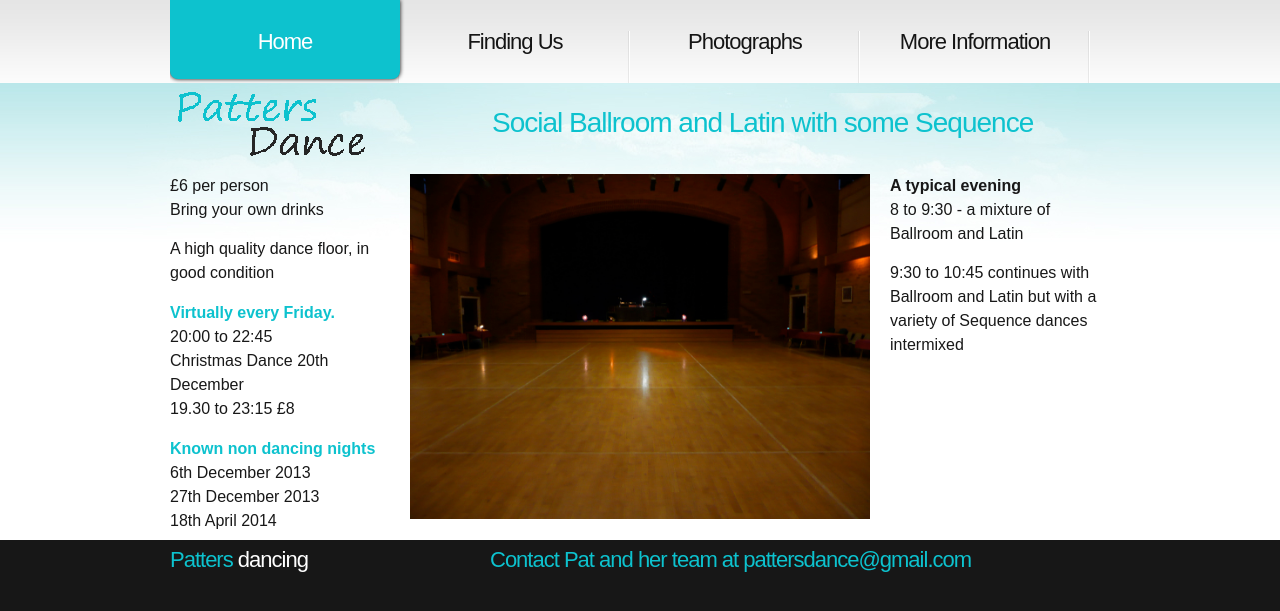
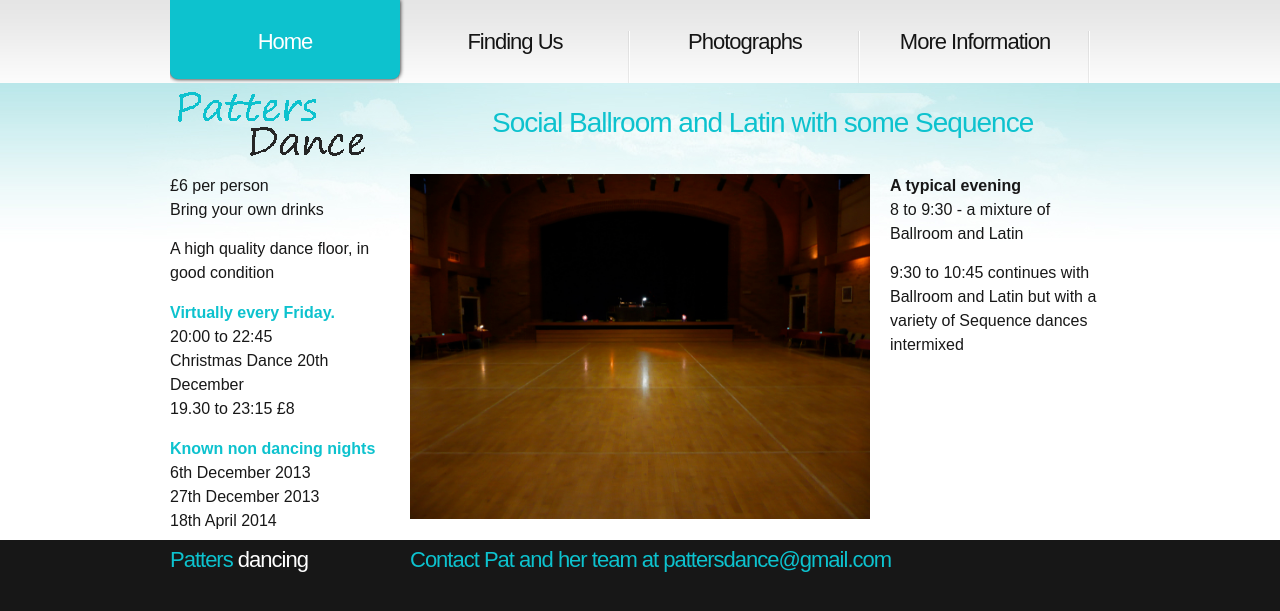
Before and after one commit to ramsayd/patters, a Jekyll site: the page built from 00_index.md, in a window 1280 px wide. Shown: the top 611 px of the page. Built offline with Jekyll 4.4.1, drawn with Linux system fonts in a browser that asks for light colours.

Commit message:
Update page.html

```diff
--- a/_layouts/page.html
+++ b/_layouts/page.html
@@ -80,12 +80,12 @@
 		<div class="main">
 			<div class="container_12">
 				<div class="wrapper">
-					<div class="grid_4">
+					<div class="grid_3">
 						<div class="footer-text">
 							<b><strong>Patters</strong> dancing</b>
 						</div>
 					</div>
-					<div class="grid_8">
+					<div class="grid_9">
 						<div class="footer-text">
 							<strong>Contact Pat and her team at <a href="mailto:pattersdance@gmail.com">pattersdance@gmail.com</a></strong>
 						</div>
```
